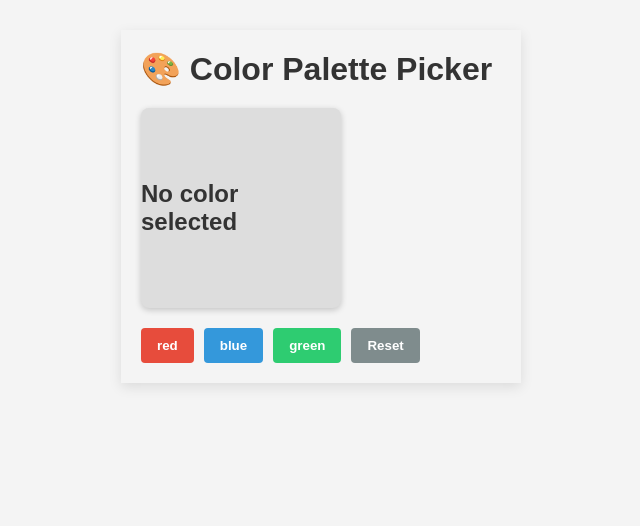
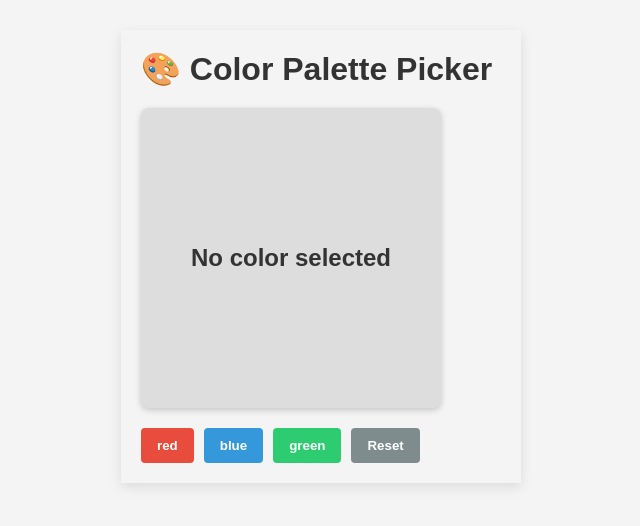
Before and after one commit to Tofikoabdu1/ASTUMSJ-Bootcamp, a React (Vite) app in the folder color-palette-picker/: page / in a window 1280 px wide. Shown: the top 526 px of the page, without its empty margins (319-959 px from the left). Built offline with nearby package versions, Linux system fonts and the light colour scheme.

Commit message:
mofiying index.css

```diff
--- a/color-palette-picker/src/index.css
+++ b/color-palette-picker/src/index.css
@@ -15,8 +15,8 @@ h1 {
 }
 
 .preview-box {
-  width: 200px;
-  height: 200px;
+  width: 300px;
+  height: 300px;
   border-radius: 8px;
   box-shadow: 0 2px 6px rgba(0, 0, 0, 0.2);
   margin-bottom: 20px;
```
